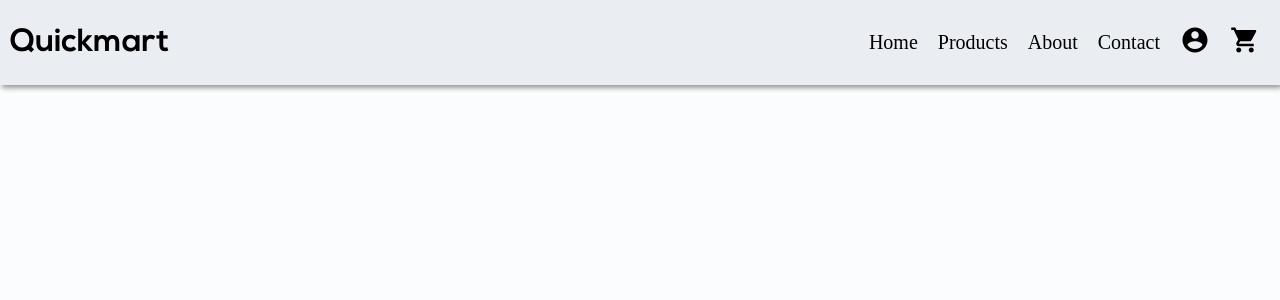
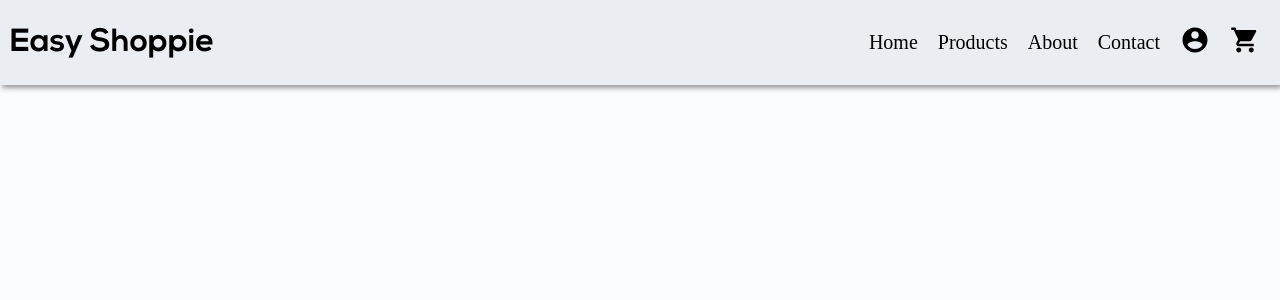
Before and after one commit to ShobhanKarthick/ShoppingApp, a React (Create React App) app in the folder client/: page / in a window 1280 px wide. Shown: the top 300 px of the page. Built offline with nearby package versions, Linux system fonts and the light colour scheme; a web font is replaced by a local one.

Commit message:
change name

```diff
--- a/client/src/Components/Home.js
+++ b/client/src/Components/Home.js
@@ -19,7 +19,7 @@ function Home() {
         <div className="home-page">
         <div onClick={closeMenu} id="bg-overlay" className="bg-overlay"/>
         <div id="mobile-nav" className="mobile-nav">
-        <h1><Link to="/">Quickmart</Link></h1>
+        <h1><Link to="/">Easy Shoppie</Link></h1>
         <Link to="/"><div className="mobile-nav-items">Home</div></Link>
         <Link to="/products"><div className="mobile-nav-items">Products</div></Link>
         <Link to="/about"><div className="mobile-nav-items">About</div></Link>
@@ -29,7 +29,7 @@ function Home() {
 
           <div className="home-nav">
           <Menu onClick={openMenu} id="menu-icon"/>
-            <h1>Quickmart</h1>
+            <h1><Link to="/">Easy Shoppie</Link></h1>
             <div className="home-items-container">
             <Link to="/" className="home-nav-items">Home</Link>
             <Link to="/products" className="home-nav-items">Products</Link>
```
